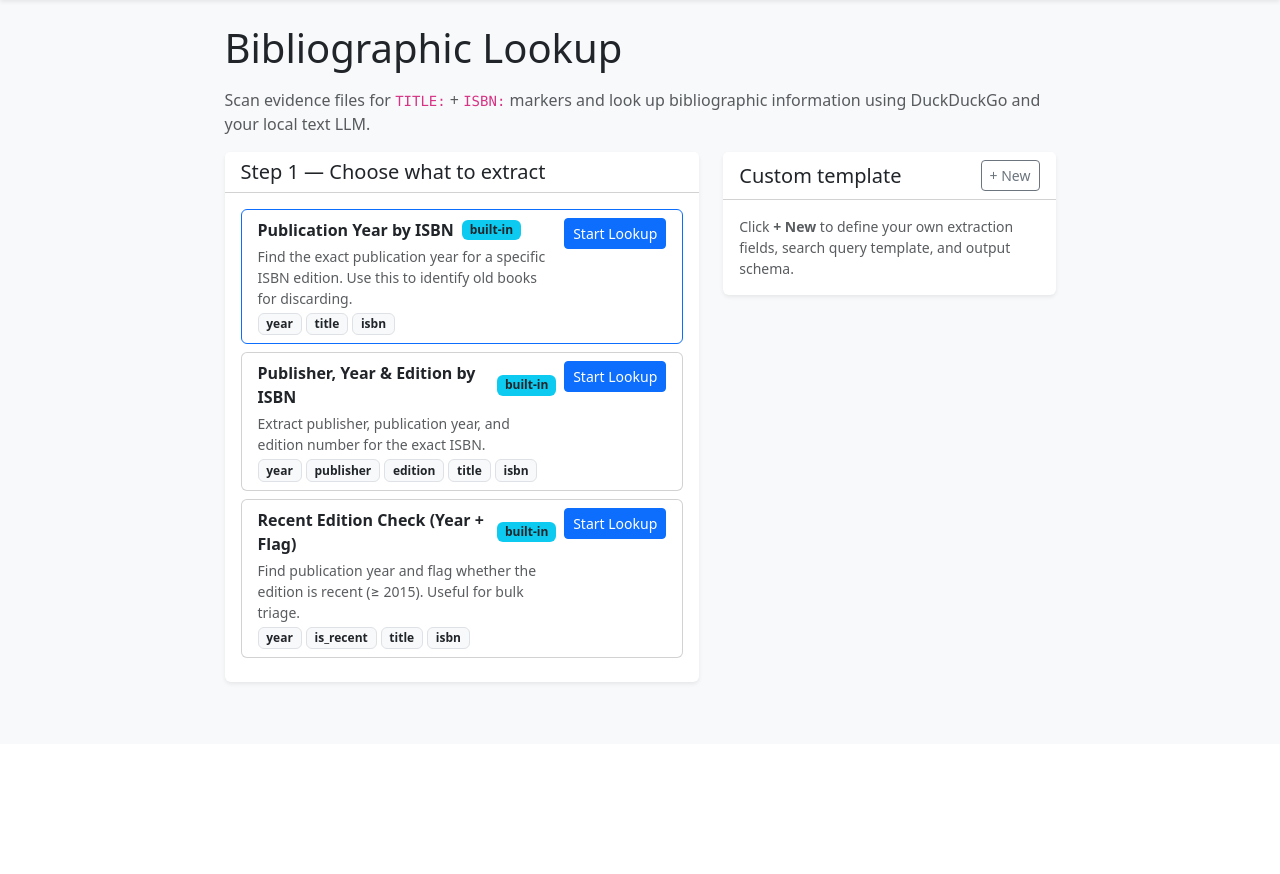
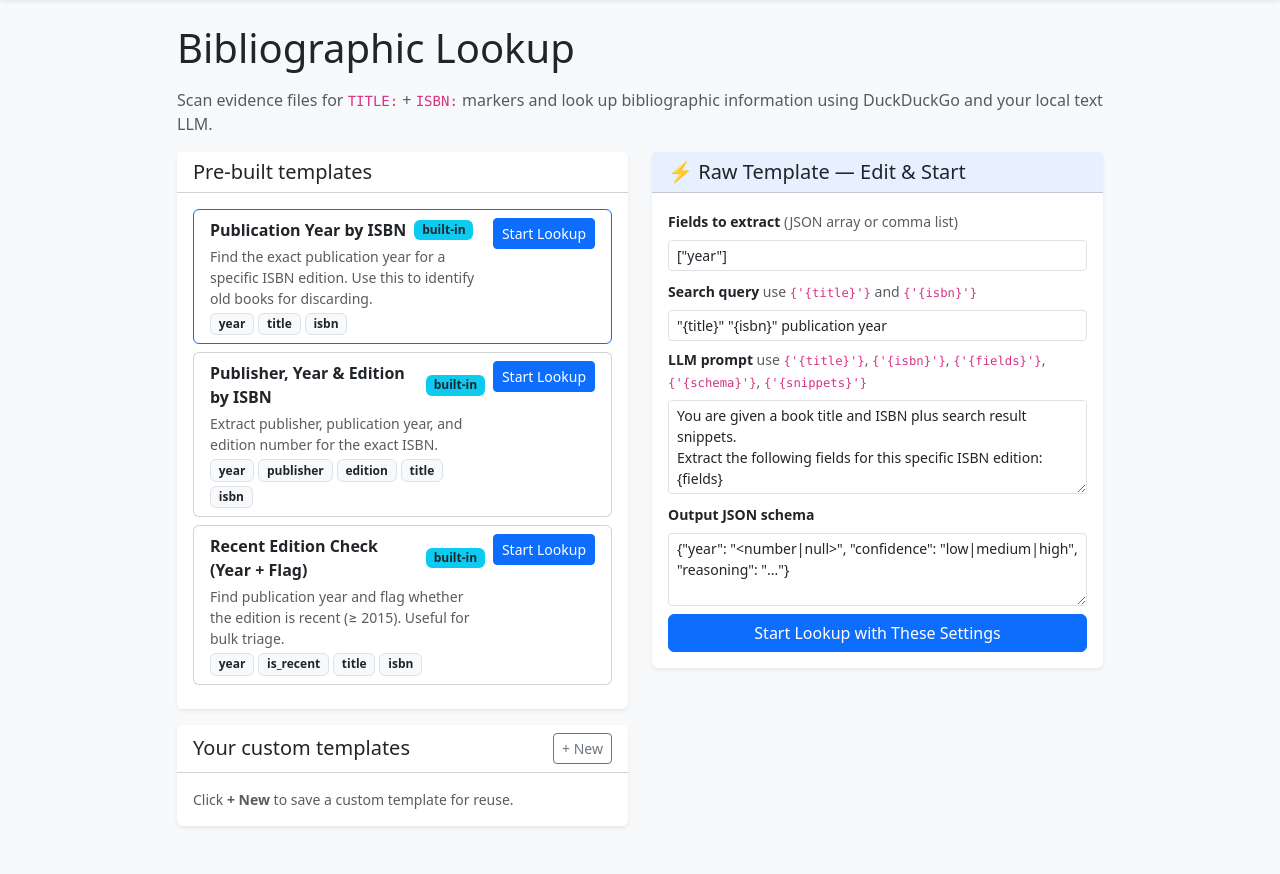
Before and after one commit to Safwankhan2024/imgToTextUsingLocalLLM, a Django app: page /lookup-years/ in a window 1280 px wide. Shown: the part 56-930 px from the top of the page. Before the commit the page ends 741 px from the top, so only its background shows below. Run offline with Django 5.2, Linux system fonts and the light colour scheme; data comes from the database, SQL or seed files in the repository; some libraries are stand-ins or nearby versions.

Commit message:
fixed search system with templatev1

```diff
--- a/extractor/templates/extractor/title_lookup.html
+++ b/extractor/templates/extractor/title_lookup.html
@@ -2,7 +2,7 @@
 
 {% block content %}
 <div class="row justify-content-center">
-    <div class="col-lg-9">
+    <div class="col-lg-10">
         <h1 class="mb-3">Bibliographic Lookup</h1>
         <p class="text-muted">
             Scan evidence files for <code>TITLE:</code> + <code>ISBN:</code> markers and look up
@@ -12,21 +12,19 @@
         {% if not task %}
         {# ─── Template selection + manual start ─── #}
         <div class="row g-4">
-            <div class="col-md-7">
+            <div class="col-md-6">
                 <div class="card shadow-sm border-0">
                     <div class="card-header bg-white">
-                        <h5 class="mb-0">Step 1 — Choose what to extract</h5>
+                        <h5 class="mb-0">Pre-built templates</h5>
                     </div>
                     <div class="card-body" id="template-list-container">
                         {% include 'extractor/partials/template_list.html' %}
                     </div>
                 </div>
-            </div>
 
-            <div class="col-md-5">
-                <div class="card shadow-sm border-0">
+                <div class="card shadow-sm border-0 mt-3">
                     <div class="card-header bg-white d-flex justify-content-between align-items-center">
-                        <h5 class="mb-0">Custom template</h5>
+                        <h5 class="mb-0">Your custom templates</h5>
                         <button class="btn btn-sm btn-outline-secondary"
                                 hx-get="{% url 'template_edit_form' 0 %}"
                                 hx-target="#custom-template-form"
@@ -36,9 +34,76 @@
                     </div>
                     <div class="card-body" id="custom-template-form">
                         <p class="text-muted small mb-0">
-                            Click <strong>+ New</strong> to define your own extraction fields,
-                            search query template, and output schema.
+                            Click <strong>+ New</strong> to save a custom template for reuse.
                         </p>
+                    </div>
+                </div>
+            </div>
+
+            {# ─── Raw / inline template ─── #}
+            <div class="col-md-6">
+                <div class="card shadow-sm border-0 border-primary">
+                    <div class="card-header bg-primary bg-opacity-10 d-flex justify-content-between align-items-center">
+                        <h5 class="mb-0">⚡ Raw Template — Edit &amp; Start</h5>
+                    </div>
+                    <div class="card-body">
+                        <form method="post" action="{% url 'title_year_lookup' %}">
+                            {% csrf_token %}
+                            <input type="hidden" name="mode" value="raw">
+
+                            <div class="mb-2">
+                                <label class="form-label small fw-bold">
+                                    Fields to extract
+                                    <span class="text-muted fw-normal">(JSON array or comma list)</span>
+                                </label>
+                                <input type="text" name="extract_fields" class="form-control form-control-sm"
+                                       value='["year"]'>
+                            </div>
+
+                            <div class="mb-2">
+                                <label class="form-label small fw-bold">
+                                    Search query
+                                    <span class="text-muted fw-normal">use <code>{'{title}'}</code> and <code>{'{isbn}'}</code></span>
+                                </label>
+                                <input type="text" name="search_query_template" class="form-control form-control-sm"
+                                       value='"{title}" "{isbn}" publication year'>
+                            </div>
+
+                            <div class="mb-2">
+                                <label class="form-label small fw-bold">
+                                    LLM prompt
+                                    <span class="text-muted fw-normal">use <code>{'{title}'}</code>, <code>{'{isbn}'}</code>, <code>{'{fields}'}</code>, <code>{'{schema}'}</code>, <code>{'{snippets}'}</code></span>
+                                </label>
+                                <textarea name="prompt_template" class="form-control form-control-sm" rows="4"
+>You are given a book title and ISBN plus search result snippets.
+Extract the following fields for this specific ISBN edition:
+{fields}
+
+Always output valid JSON in this exact format:
+{schema}
+
+Title: {title}
+ISBN: {isbn}
+
+Search snippets:
+{snippets}
+
+If you cannot determine a field, return null for it.
+Be concise and honest about your confidence.</textarea>
+                            </div>
+
+                            <div class="mb-2">
+                                <label class="form-label small fw-bold">
+                                    Output JSON schema
+                                </label>
+                                <textarea name="output_schema" class="form-control form-control-sm" rows="3"
+>{"year": "<number|null>", "confidence": "low|medium|high", "reasoning": "..."}</textarea>
+                            </div>
+
+                            <button type="submit" class="btn btn-primary w-100">
+                                Start Lookup with These Settings
+                            </button>
+                        </form>
                     </div>
                 </div>
             </div>
--- a/extractor/views.py
+++ b/extractor/views.py
@@ -103,11 +103,59 @@ def _ensure_system_templates():
 
 
 def title_year_lookup(request):
-    """GET  → show template selector + start button (NO auto-start)
-       POST → create task with selected template, then start it"""
+    """GET  → show template selector + raw edit + start button (NO auto-start)
+       POST → create task with selected or raw template, then start it"""
     _ensure_system_templates()
 
     if request.method == 'POST':
+        mode = request.POST.get('mode', 'template')
+
+        if mode == 'raw':
+            # Build an ad-hoc template from the raw form fields
+            try:
+                extract_fields = json.loads(request.POST.get('extract_fields', '["year"]'))
+            except json.JSONDecodeError:
+                extract_fields = [f.strip() for f in request.POST.get('extract_fields', 'year').split(',') if f.strip()]
+
+            try:
+                output_schema = json.loads(request.POST.get('output_schema', '{}'))
+            except json.JSONDecodeError:
+                output_schema = {}
+
+            search_query_template = request.POST.get('search_query_template', '"{title}" "{isbn}"').strip()
+            prompt_template = request.POST.get('prompt_template', '').strip()
+
+            # Use a transient in-memory template-like object
+            template = type('AdHocTemplate', (), {
+                'id': None,
+                'name': 'Ad-Hoc',
+                'extract_fields': extract_fields,
+                'search_query_template': search_query_template,
+                'prompt_template': prompt_template or LookupTemplate._meta.get_field('prompt_template').default,
+                'output_schema': output_schema,
+            })()
+
+            task = TitleLookupTask.objects.create(
+                status='PENDING',
+                template_config={
+                    'template_id': None,
+                    'template_name': 'Ad-Hoc',
+                    'ad_hoc': {
+                        'extract_fields': extract_fields,
+                        'search_query_template': search_query_template,
+                        'prompt_template': template.prompt_template,
+                        'output_schema': output_schema,
+                    },
+                }
+            )
+            run_title_lookup(task.task_id)
+
+            return render(request, 'extractor/title_lookup.html', {
+                'task': task,
+                'templates': LookupTemplate.objects.filter(is_active=True),
+            })
+
+        # Normal template selection
         template_id = request.POST.get('template_id')
         template = get_object_or_404(LookupTemplate, id=template_id, is_active=True)
 
```
Also changed, not shown: extractor/llm.py (+10 -29 lines), extractor/templates/extractor/partials/title_lookup_partial.html (+20 -45 lines), extractor/title_lookup.py (+30 -47 lines).
